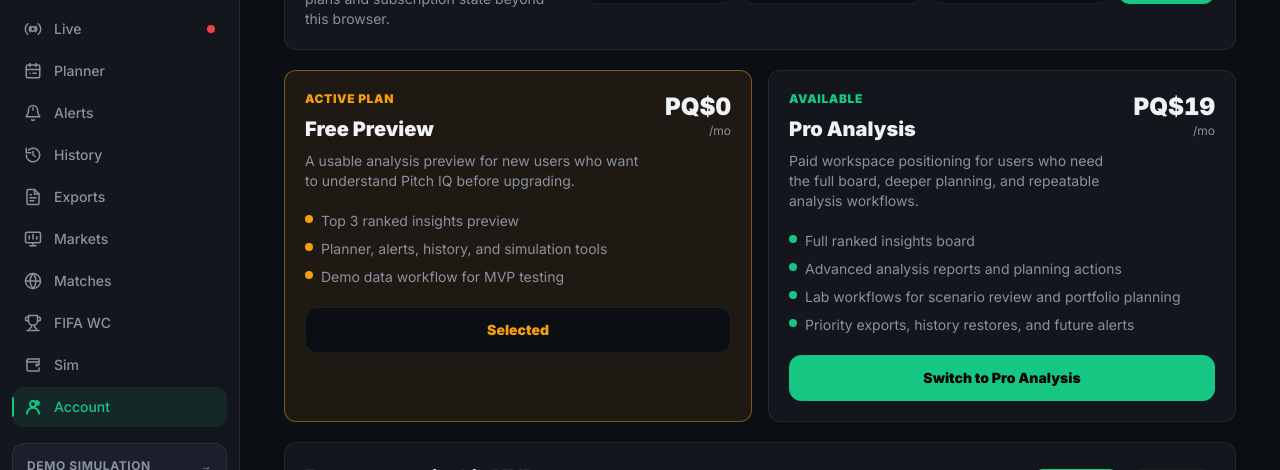
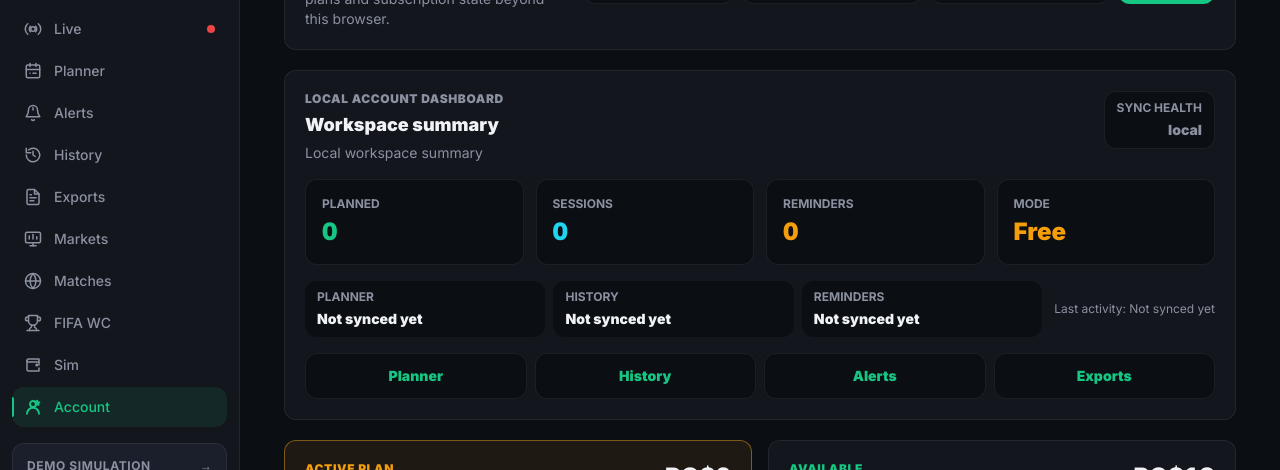
Before and after one commit to akshitolihan/pitchiq, a Next.js app: page /account in a window 1280 px wide. Shown: the part 256-726 px from the top of the page. Built offline with nearby package versions, Linux system fonts and the light colour scheme; no server answers.

Commit message:
Add cloud account dashboard

```diff
--- a/src/app/account/page.tsx
+++ b/src/app/account/page.tsx
@@ -1,9 +1,14 @@
 "use client";
 
 import Link from "next/link";
-import { FormEvent, useState } from "react";
+import { FormEvent, useEffect, useMemo, useState } from "react";
 import { useAuth } from "@/contexts/AuthContext";
+import { useBetSlip } from "@/contexts/BetSlipContext";
 import { SubscriptionPlan, useSubscription } from "@/contexts/SubscriptionContext";
+import { AccountStats, emptyAccountStats, loadCloudAccountStats } from "@/lib/account-stats";
+import { readAnalysisSessions } from "@/lib/analysis-sessions";
+import { readLocalReviewReminders } from "@/lib/alert-rules";
+import { getSupabaseBrowserClient } from "@/lib/supabase/client";
 
 const planFeatures = {
   free: [
@@ -22,10 +27,61 @@
 export default function AccountPage() {
   const { state, isPro, setPlan } = useSubscription();
   const { configured, loading, user, profile, signIn, signUp, signOut, updateSubscriptionPlan } = useAuth();
+  const { state: plannerState, cloudSyncStatus } = useBetSlip();
   const [authMode, setAuthMode] = useState<"sign-in" | "sign-up">("sign-in");
   const [email, setEmail] = useState("");
   const [password, setPassword] = useState("");
   const [authMessage, setAuthMessage] = useState<string | null>(null);
+  const [stats, setStats] = useState<AccountStats>(emptyAccountStats());
+  const [statsMessage, setStatsMessage] = useState("Local workspace summary");
+
+  useEffect(() => {
+    const localSessions = readAnalysisSessions();
+    const localReminders = readLocalReviewReminders();
+    const localStats: AccountStats = {
+      plannedItems: plannerState.selections.length,
+      savedSessions: localSessions.length,
+      activeReminders: Object.values(localReminders).filter(reminder => reminder.enabled).length,
+      lastPlannerSync: null,
+      lastHistorySync: localSessions[0]?.updatedAt ?? null,
+      lastReminderSync: Object.values(localReminders)
+        .map(reminder => reminder.updatedAt)
+        .sort()
+        .at(-1) ?? null,
+    };
+    setStats(localStats);
+
+    const supabase = getSupabaseBrowserClient();
+    if (!supabase || !user) {
+      setStatsMessage("Local workspace summary");
+      return;
+    }
+
+    let cancelled = false;
+    setStatsMessage("Loading cloud workspace...");
+    loadCloudAccountStats(supabase)
+      .then(cloudStats => {
+        if (cancelled) return;
+        setStats(cloudStats);
+        setStatsMessage("Cloud workspace synced");
+      })
+      .catch(error => {
+        if (cancelled) return;
+        setStats(localStats);
+        setStatsMessage(error instanceof Error ? `Cloud summary unavailable: ${error.message}` : "Cloud summary unavailable");
+      });
+
+    return () => {
+      cancelled = true;
+    };
+  }, [plannerState.selections.length, user]);
+
+  const lastSync = useMemo(() => {
+    return [stats.lastPlannerSync, stats.lastHistorySync, stats.lastReminderSync]
+      .filter((value): value is string => Boolean(value))
+      .sort()
+      .at(-1) ?? null;
+  }, [stats.lastHistorySync, stats.lastPlannerSync, stats.lastReminderSync]);
 
   async function submitAuth(event: FormEvent<HTMLFormElement>) {
     event.preventDefault();
@@ -141,6 +197,62 @@
         )}
       </section>
 
+      <section className="rounded-xl border p-4 md:p-5 space-y-4" style={{ background: "var(--surface)", borderColor: "var(--border)" }}>
+        <div className="flex flex-col gap-3 md:flex-row md:items-start md:justify-between">
+          <div>
+            <p className="text-xs font-black uppercase tracking-wider" style={{ color: user ? "var(--green)" : "var(--secondary)" }}>
+              {user ? "Cloud account dashboard" : "Local account dashboard"}
+            </p>
+            <h2 className="text-lg font-black mt-1" style={{ fontFamily: "var(--font-heading)" }}>Workspace summary</h2>
+            <p className="text-sm mt-1" style={{ color: "var(--secondary)" }}>
+              {statsMessage}
+            </p>
+          </div>
+          <div className="rounded-xl border px-3 py-2 text-right" style={{ background: "var(--bg)", borderColor: "var(--border)" }}>
+            <p className="text-xs font-bold uppercase" style={{ color: "var(--secondary)" }}>Sync health</p>
+            <p className="text-sm font-black mt-1" style={{ color: cloudSyncStatus === "error" ? "#EF4444" : user ? "var(--green)" : "var(--secondary)" }}>
+              {user ? cloudSyncStatus : "local"}
+            </p>
+          </div>
+        </div>
+
+        <div className="grid grid-cols-2 lg:grid-cols-4 gap-3">
+          <MetricCard label="Planned" value={stats.plannedItems} tone="var(--green)" />
+          <MetricCard label="Sessions" value={stats.savedSessions} tone="var(--cyan, #06b6d4)" />
+          <MetricCard label="Reminders" value={stats.activeReminders} tone="var(--warning)" />
+          <MetricCard label="Mode" value={isPro ? "Pro" : "Free"} tone={isPro ? "var(--green)" : "var(--warning)"} />
+        </div>
+
+        <div className="grid gap-3 lg:grid-cols-[1fr_auto] lg:items-center">
+          <div className="grid gap-2 sm:grid-cols-3">
+            <SyncLine label="Planner" value={stats.lastPlannerSync} />
+            <SyncLine label="History" value={stats.lastHistorySync} />
+            <SyncLine label="Reminders" value={stats.lastReminderSync} />
+          </div>
+          <p className="text-xs lg:text-right" style={{ color: "var(--secondary)" }}>
+            Last activity: {formatSyncTime(lastSync)}
+          </p>
+        </div>
+
+        <div className="grid grid-cols-2 md:grid-cols-4 gap-2">
+          {[
+            { href: "/planner", label: "Planner" },
+            { href: "/history", label: "History" },
+            { href: "/alerts", label: "Alerts" },
+            { href: "/exports", label: "Exports" },
+          ].map(item => (
+            <Link
+              key={item.href}
+              href={item.href}
+              className="rounded-xl px-4 py-3 text-sm font-black text-center border"
+              style={{ background: "var(--bg)", borderColor: "var(--border)", color: "var(--green)" }}
+            >
+              {item.label}
+            </Link>
+          ))}
+        </div>
+      </section>
+
       <div className="grid gap-4 lg:grid-cols-2">
         <PlanCard
           plan="free"
@@ -196,6 +308,36 @@
           ))}
         </div>
       </section>
+    </div>
+  );
+}
+
+function formatSyncTime(value: string | null) {
+  if (!value) return "Not synced yet";
+  const date = new Date(value);
+  if (Number.isNaN(date.getTime())) return "Not synced yet";
+  return date.toLocaleString("en-GB", {
+    day: "numeric",
+    month: "short",
+    hour: "2-digit",
+    minute: "2-digit",
+  });
+}
+
+function MetricCard({ label, value, tone }: { label: string; value: number | string; tone: string }) {
+  return (
+    <div className="rounded-xl border p-4" style={{ background: "var(--bg)", borderColor: "var(--border)" }}>
+      <p className="text-xs font-bold uppercase" style={{ color: "var(--secondary)" }}>{label}</p>
+      <p className="text-2xl font-black mt-1 tabular-nums" style={{ color: tone }}>{value}</p>
+    </div>
+  );
+}
+
+function SyncLine({ label, value }: { label: string; value: string | null }) {
+  return (
+    <div className="rounded-xl px-3 py-2" style={{ background: "var(--bg)" }}>
+      <p className="text-xs font-bold uppercase" style={{ color: "var(--secondary)" }}>{label}</p>
+      <p className="text-sm font-black mt-1">{formatSyncTime(value)}</p>
     </div>
   );
 }
--- /dev/null
+++ b/src/lib/account-stats.ts
@@ -0,0 +1,53 @@
+import { SupabaseClient } from "@supabase/supabase-js";
+
+export interface AccountStats {
+  plannedItems: number;
+  savedSessions: number;
+  activeReminders: number;
+  lastPlannerSync: string | null;
+  lastHistorySync: string | null;
+  lastReminderSync: string | null;
+}
+
+const EMPTY_STATS: AccountStats = {
+  plannedItems: 0,
+  savedSessions: 0,
+  activeReminders: 0,
+  lastPlannerSync: null,
+  lastHistorySync: null,
+  lastReminderSync: null,
+};
+
+export async function loadCloudAccountStats(supabase: SupabaseClient): Promise<AccountStats> {
+  const [
+    plannerCount,
+    historyCount,
+    reminderCount,
+    latestPlanner,
+    latestHistory,
+    latestReminder,
+  ] = await Promise.all([
+    supabase.from("planner_items").select("id", { count: "exact", head: true }),
+    supabase.from("analysis_sessions").select("id", { count: "exact", head: true }),
+    supabase.from("alert_rules").select("id", { count: "exact", head: true }).eq("rule_type", "review").eq("enabled", true),
+    supabase.from("planner_items").select("updated_at").order("updated_at", { ascending: false }).limit(1),
+    supabase.from("analysis_sessions").select("updated_at").order("updated_at", { ascending: false }).limit(1),
+    supabase.from("alert_rules").select("updated_at").eq("rule_type", "review").order("updated_at", { ascending: false }).limit(1),
+  ]);
+
+  const errors = [plannerCount.error, historyCount.error, reminderCount.error, latestPlanner.error, latestHistory.error, latestReminder.error].filter(Boolean);
+  if (errors[0]) throw errors[0];
+
+  return {
+    plannedItems: plannerCount.count ?? 0,
+    savedSessions: historyCount.count ?? 0,
+    activeReminders: reminderCount.count ?? 0,
+    lastPlannerSync: latestPlanner.data?.[0]?.updated_at ?? null,
+    lastHistorySync: latestHistory.data?.[0]?.updated_at ?? null,
+    lastReminderSync: latestReminder.data?.[0]?.updated_at ?? null,
+  };
+}
+
+export function emptyAccountStats() {
+  return { ...EMPTY_STATS };
+}
```
Also changed, not shown: 1 other file (tests, documents, lock files or other folders).
